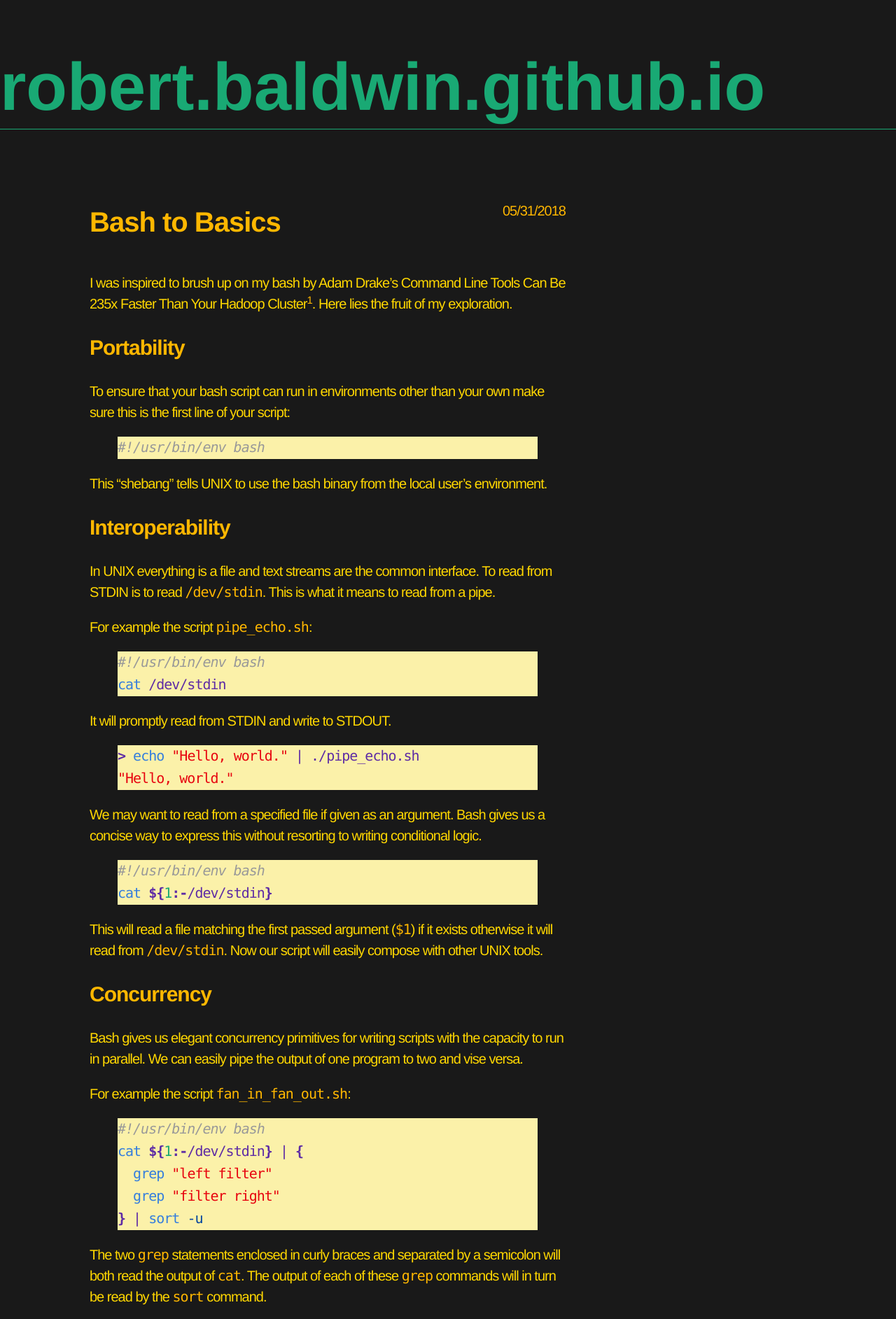
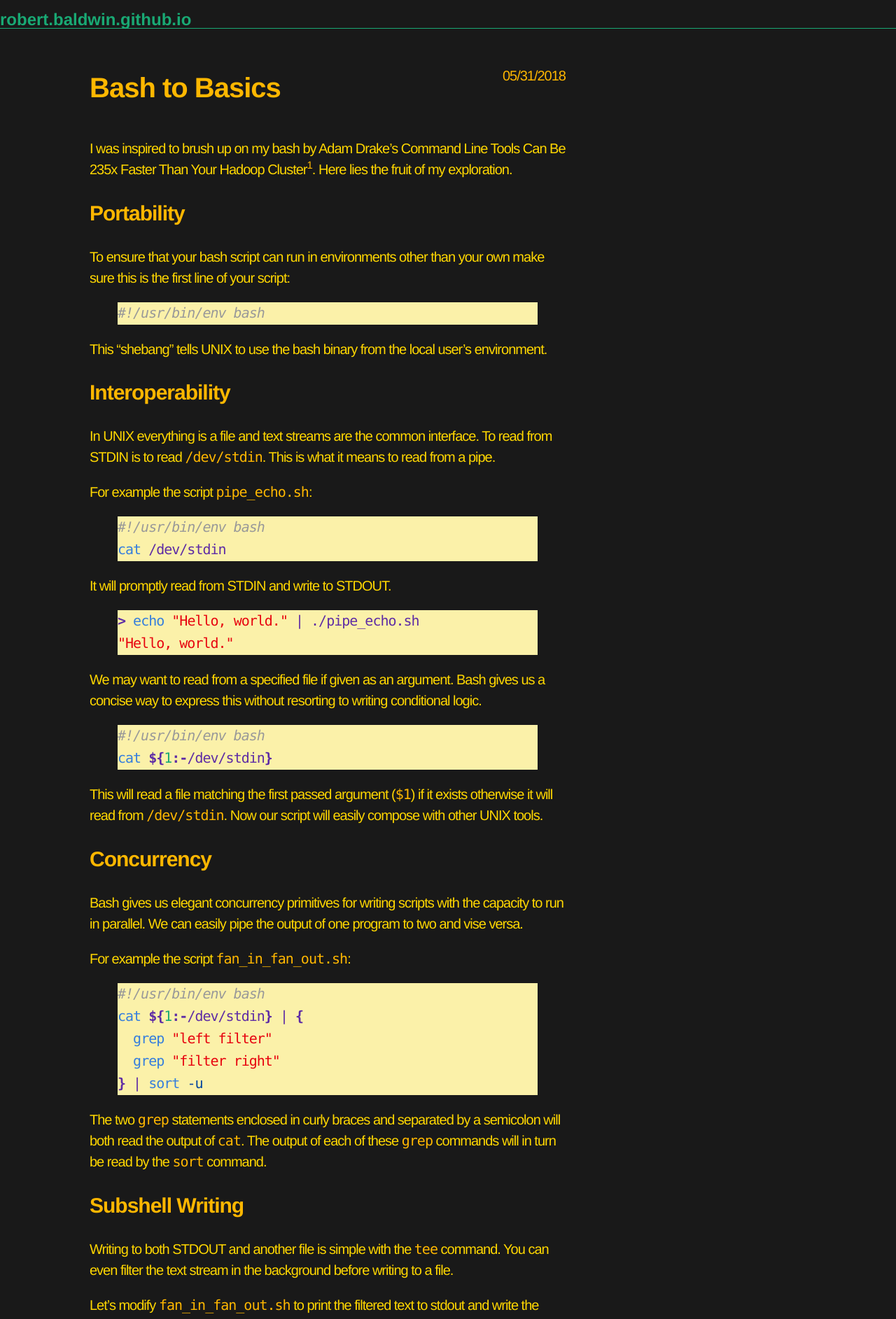
Before and after one commit to robert-baldwin/robert-baldwin.github.io, a Jekyll site: the page built from _posts/2018-05-30-bash-to-basics.md, in a window 1280 px wide. Shown: the top 1885 px of the page at 70% size. Built offline with Jekyll 4.4.1, drawn with Linux system fonts in a browser that asks for light colours.

Commit message:
smaller header, better responsiveness

```diff
--- a/_includes/header.html
+++ b/_includes/header.html
@@ -1,4 +1,4 @@
-<h1 class="f-headline lh-title green bb">
+<h1 class="f3 lh-solid green bb">
   <a href="{{ site.url }}" class="link green hover-light-red">
     {{ site.title }}
   </a>
--- a/_layouts/default.html
+++ b/_layouts/default.html
@@ -4,6 +4,6 @@ layout: html
 
 {% include header.html %}
 
-<div class="yellow ph6 pt3 f4 lh-copy tracked-tight">
+<div class="yellow ph6-ns ph4 pt3 f4 lh-copy tracked-tight">
   {{ content }}
 </div>
--- a/_layouts/post.html
+++ b/_layouts/post.html
@@ -2,9 +2,9 @@
 layout: default
 ---
 
-<div class="measure-wide">
+<article class="measure-wide">
   <h1 class="lh-title dib">{{ page.title }}</h1>
   <p class="gold dib v-top fr">{{ page.date | date: "%m/%d/%Y" }}</p>
 
   {{ content }}
-</div>
+</article>
```
